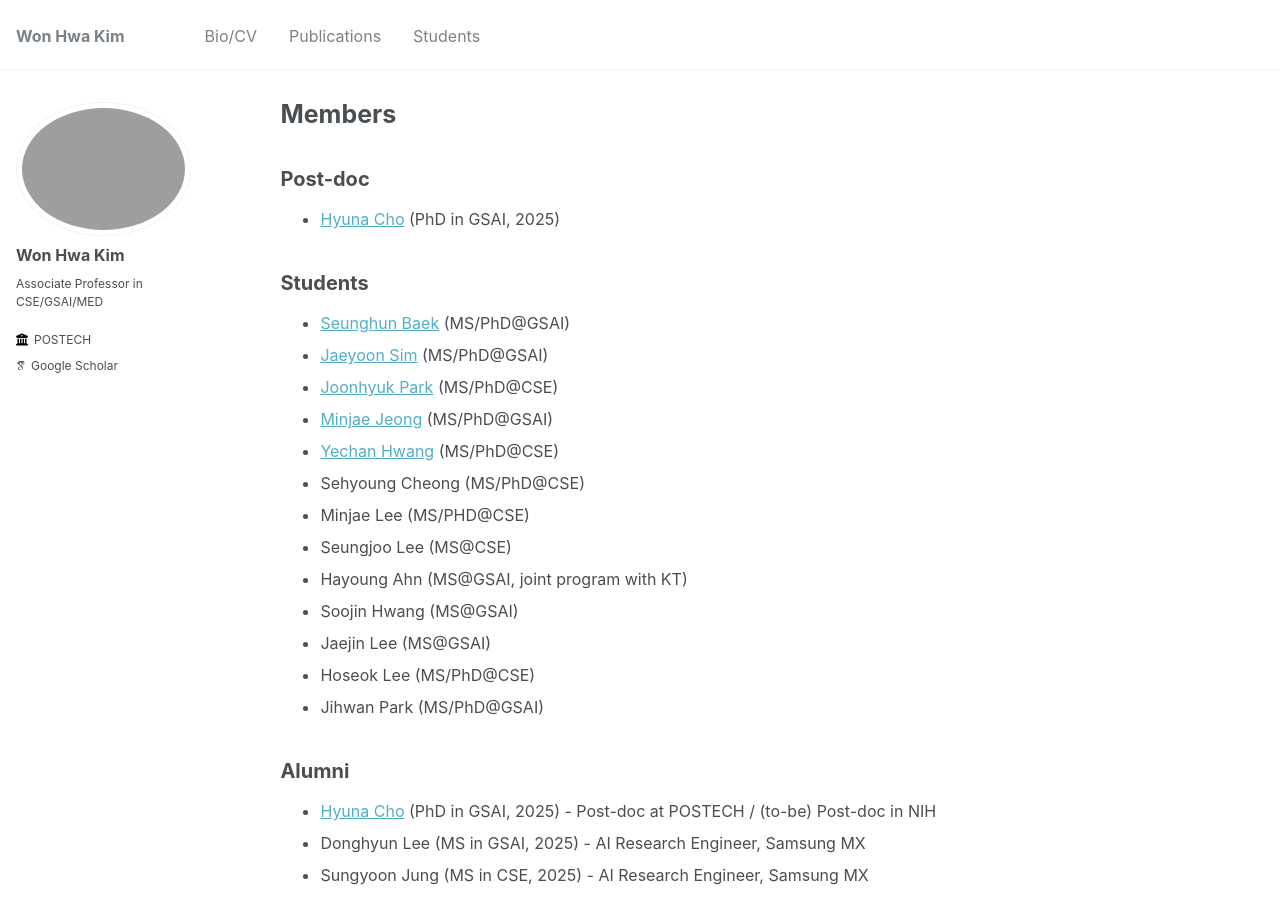
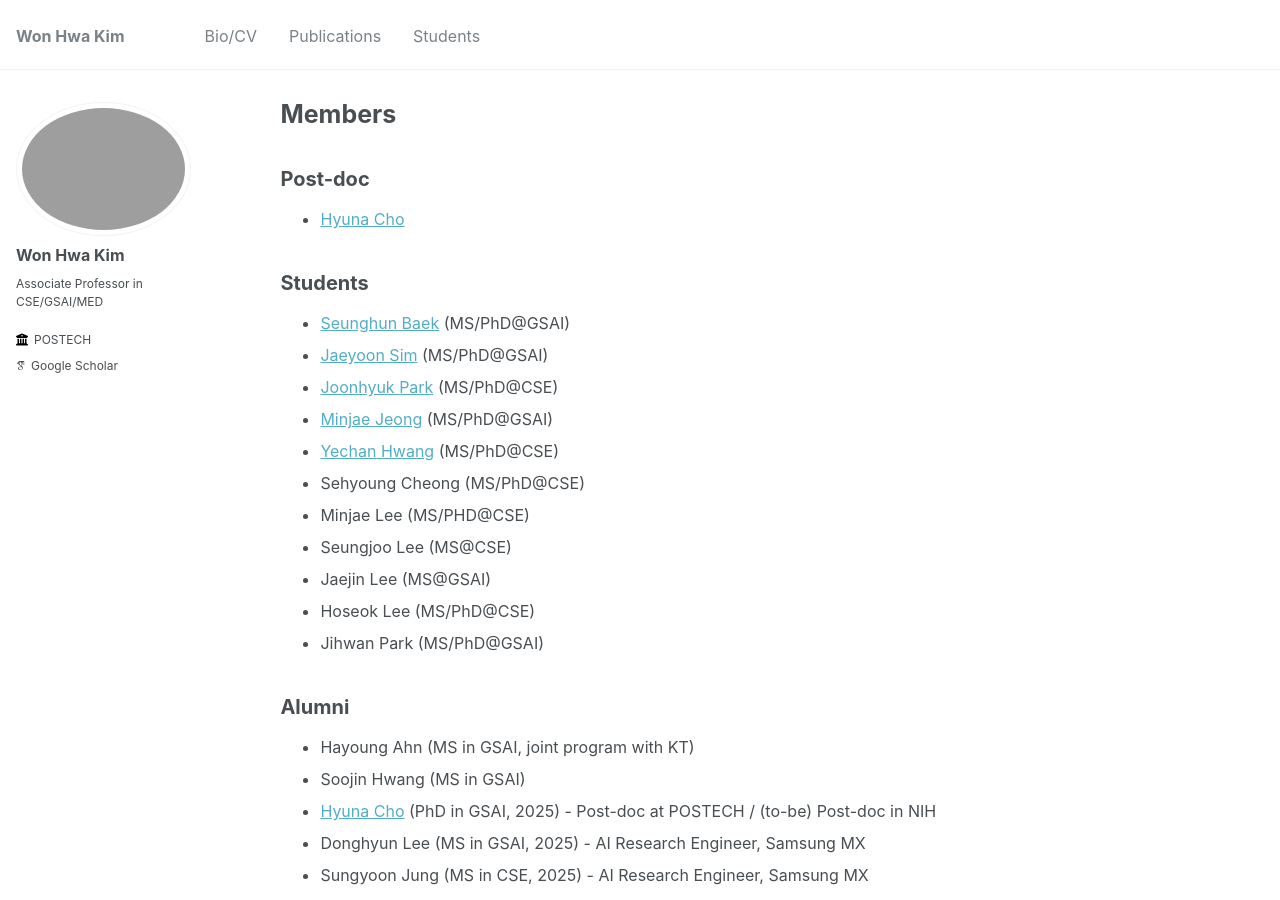
Before and after one commit to wwplato/wwplato.github.io, a Jekyll site: the page built from _pages/students.md, in a window 1280 px wide and 900 px high. Built offline with Jekyll 4.4.1, drawn with Linux system fonts in a browser that asks for light colours; some web fonts are replaced.

Commit message:
Update students.md

```diff
--- a/_pages/students.md
+++ b/_pages/students.md
@@ -7,7 +7,7 @@ author_profile: true
 
 Post-doc
 ----
-* [Hyuna Cho](http://sites.google.com/view/hyunacho "Hyuna Cho") (PhD in GSAI, 2025)
+* [Hyuna Cho](http://sites.google.com/view/hyunacho "Hyuna Cho")
 
 Students
 ----
@@ -19,14 +19,14 @@ Students
 * Sehyoung Cheong (MS/PhD@CSE)
 * Minjae Lee (MS/PHD@CSE)
 * Seungjoo Lee (MS@CSE)
-* Hayoung Ahn (MS@GSAI, joint program with KT)
-* Soojin Hwang (MS@GSAI)
 * Jaejin Lee (MS@GSAI)
 * Hoseok Lee (MS/PhD@CSE)
 * Jihwan Park (MS/PhD@GSAI)
 
 Alumni
 ----
+* Hayoung Ahn (MS in GSAI, joint program with KT)
+* Soojin Hwang (MS in GSAI)
 * [Hyuna Cho](http://sites.google.com/view/hyunacho "Hyuna Cho") (PhD in GSAI, 2025) - Post-doc at POSTECH / (to-be) Post-doc in NIH
 * Donghyun Lee (MS in GSAI, 2025) - AI Research Engineer, Samsung MX
 * Sungyoon Jung (MS in CSE, 2025) - AI Research Engineer, Samsung MX
```
